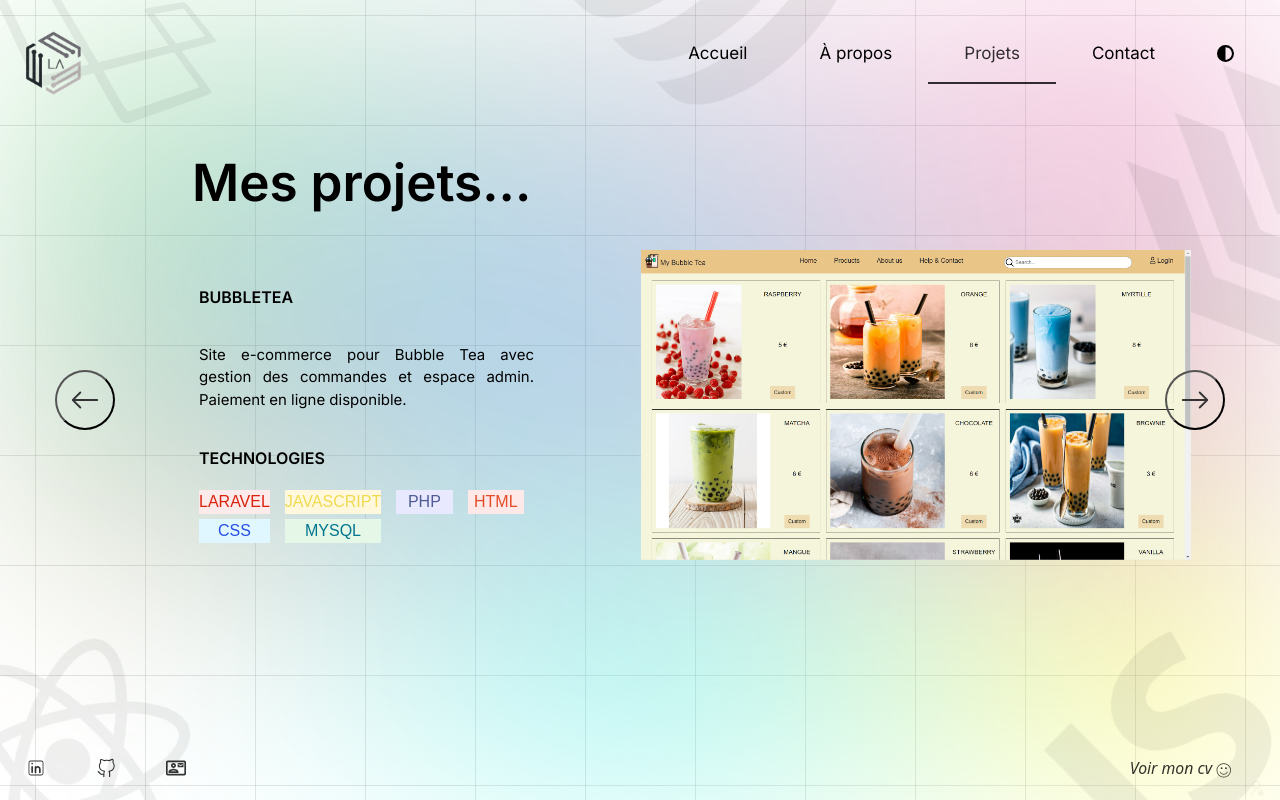
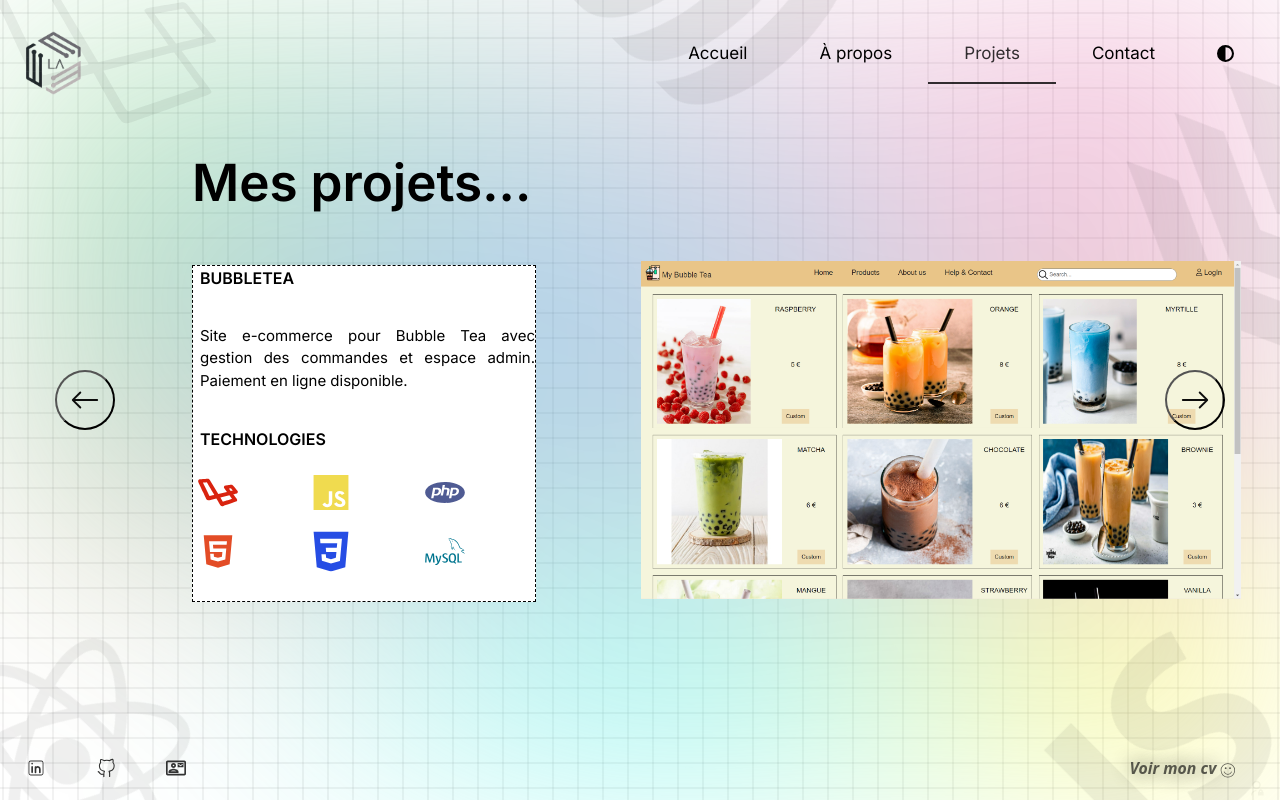
Before and after one commit to Laspales/Site_web, a React (Vite) app in the folder portfolio-wr/: page /projets in a window 1280 px wide. Built offline with nearby package versions, Linux system fonts and the light colour scheme.

Commit message:
show logo and replace name in project

```diff
--- a/portfolio-wr/src/App.css
+++ b/portfolio-wr/src/App.css
@@ -1,4 +1,4 @@
-/* background grillage avec dégardé */
+/* background grillage avec dégradé */
 body::before {
   content: "";
   height: 100vh;
@@ -8,7 +8,7 @@ body::before {
   background:
     linear-gradient(rgba(0, 0, 0, 0.1) 1px, transparent 1px) center,
     linear-gradient(90deg, rgba(0, 0, 0, 0.1) 1px, transparent 1px) center;
-  background-size: 110px 110px;
+  background-size: 25px 25px;
   transition: all 0.5s linear 0s;
 }
 
@@ -31,7 +31,7 @@ body::after {
   opacity: 0.4;
   transform: translateZ(0px);
 }
-/* scrollbar */
+/* Barre de défilement  */
 
 body::-webkit-scrollbar {
   width: 12px; /* largeur de la barre de défilement */
--- a/portfolio-wr/src/Components/Footer-Style.css
+++ b/portfolio-wr/src/Components/Footer-Style.css
@@ -1,12 +1,12 @@
 footer {
     position: fixed;
-    display: flex;
     left: -5%;
     z-index: 999;
     width: 100% !important;
+    height: 60px !important;
     padding: 0px !important;
+    display: flex;
     flex-direction: row !important;
-    height: 60px !important;
     bottom: 0 !important;
 
 }
@@ -29,6 +29,17 @@ footer a {
 footer a:hover{
     color: rgba(0, 0, 0, 0.8);
 }
+@keyframes scintillement {
+  0%, 100% {
+    opacity: 1;
+    text-shadow: 0 0 10px black;
+  }
+  50% {
+    opacity: 0.8;
+    text-shadow: 0 0 20px black;
+  }
+}
+
 #cv {
   position: absolute;
   right: -9%;
@@ -38,7 +49,11 @@ footer a:hover{
                'Segoe UI', Roboto, Oxygen, Ubuntu, Cantarell,
                'Open Sans', 'Helvetica Neue', sans-serif;
   font-style: italic;
+  font-weight: bold;
+
+  animation: scintillement 1s infinite;
 }
+
 #cv a svg {
   font-size: 1.1em;
   vertical-align: middle;
@@ -47,3 +62,20 @@ footer a:hover{
 #cv a{
   font-size: 15px;
 }
+/* Footer lien cv scintillement dark style */
+
+@keyframes scintillementblanc {
+  0%, 100% {
+    opacity: 1;
+    text-shadow: 0 0 10px white;
+  }
+  50% {
+    opacity: 0.8;
+    text-shadow: 0 0 20px white;
+  }
+}
+body.dark .App-Footer #cv{
+    animation: scintillementblanc 1s infinite;
+}
+
+/* note à moi même voir comment forcer pour que l'emoji scintille aussi */
--- a/portfolio-wr/src/Components/Header-Style.css
+++ b/portfolio-wr/src/Components/Header-Style.css
@@ -106,7 +106,6 @@ body.dark .App-Section .circle div{
 body.dark .App-Footer li a, body.dark .Admin-Messages form input, body.dark .Admin-Messages form #mdp{
   color: white;
 }
-
 body.dark .App-Contact #send:hover, body.dark .Admin-Messages form button:hover, body.dark .Admin-Messages #deco:hover{
   color: rgba(0, 0, 0, 0.8);
   background-color: white;
--- a/portfolio-wr/src/Components/cursor.jsx
+++ b/portfolio-wr/src/Components/cursor.jsx
@@ -1,5 +1,6 @@
 import React, { useEffect } from "react";
-import './cursor-style.css'
+import './cursor-style.css';
+
 const Cursor = () => {
   useEffect(() => {
     const cursor = document.querySelector(".cursor");
@@ -28,3 +29,4 @@ const Cursor = () => {
 };
 
 export default Cursor;
+//  j'ai pris ça sur CodePen
--- a/portfolio-wr/src/pages/ProjectCarousel.jsx
+++ b/portfolio-wr/src/pages/ProjectCarousel.jsx
@@ -7,7 +7,7 @@ function ProjectCarousel({ images }) {
   useEffect(() => {
     const timer = setInterval(() => {
       setCurrent((prev) => (prev + 1) % images.length);
-    }, 4000);
+    }, 5000);
     return () => clearInterval(timer);
   }, [images.length]);
 
@@ -18,9 +18,9 @@ function ProjectCarousel({ images }) {
         position: "absolute",
         top: "15%",
         left: "47.3%",
-        width: "550px",
-        height: "400px",
-        overflow: "hidden"
+        width: "600px",
+        height: "450px",
+        overflow: "hidden",
       }}
     >
       <AnimatePresence mode="wait">
--- a/portfolio-wr/src/pages/Projets.jsx
+++ b/portfolio-wr/src/pages/Projets.jsx
@@ -1,35 +1,51 @@
 import React, { useState } from "react";
 import { BsArrowLeft, BsArrowRight } from "react-icons/bs";
 import { motion, AnimatePresence } from "framer-motion";
+import { AiFillHtml5 } from "react-icons/ai";
+import { SiCss3, SiPhp, SiTypescript, SiMysql, SiSocketdotio } from "react-icons/si";
+import { IoLogoJavascript, IoLogoLaravel } from "react-icons/io5";
+import { RiNodejsLine } from "react-icons/ri";
 import ProjectCarousel from "./ProjectCarousel";
 import "./pages-css/Projets-Style.css";
 
-// Liste des projets à afficher dans le portfolio.
-// Chaque projet contient un nom, une description, les technologies utilisées et un tableau d'images.
+// Styles personnalisés pour chaque techno
 const technologyStyles = {
-    html: { backgroundColor: "#ffe8e8", color: "#e34c26" },
-    css: { backgroundColor: "#e0f7ff", color: "#264de4" },
-    javascript: { backgroundColor: "#fff8dc", color: "#f0db4f" },
-    php: { backgroundColor: "#e8e8ff", color: "#4f5b93" },
-    laravel: { backgroundColor: "#fcebea", color: "#d9230f" },
-    mysql: { backgroundColor: "#e5f7e7", color: "#00758f" },
-    nodejs: { backgroundColor: "#e6ffe6", color: "#3c873a" },
-    socketio: { backgroundColor: "#f4f4f4", color: "#010101" },
-    typescript: { backgroundColor: "#f0f8ff", color: "#3178c6" }
+    html: { color: "#e34c26" },
+    css: { color: "#264de4" },
+    javascript: { color: "#f0db4f" },
+    php: { color: "#4f5b93" },
+    laravel: { color: "#d9230f" },
+    mysql: { color: "#00758f" },
+    nodejs: { color: "#3c873a" },
+    socketio: { color: "#010101" },
+    typescript: { color: "#3178c6" }
 };
+
+// Icônes associées à chaque techno
+const technologyIcons = {
+    html: <AiFillHtml5 />,
+    css: <SiCss3 />,
+    javascript: <IoLogoJavascript />,
+    php: <SiPhp />,
+    laravel: <IoLogoLaravel />,
+    nodejs: <RiNodejsLine />,
+    typescript: <SiTypescript />,
+    mysql: <SiMysql />,
+    socketio: <SiSocketdotio />
+};
+
+// Normalisation des noms + styles
 const normalizeTechnologies = (techList) =>
     techList.map((tech) => {
-        const name = tech.name || tech; // déjà un objet ou une string
-        const key = name.toLowerCase().replace(/\s/g, "").replace(/\./g, "");
-
+        const name = tech.name || tech;
+        const key = name.toLowerCase().replace(/\./g, "");
         return {
             name,
-            style: technologyStyles[key] || {
-                backgroundColor: "#f0f0f0",
-                color: "#000"
-            }
+            key,
+            style: technologyStyles[key] || { color: "#000" }
         };
     });
+
 const projects = [
     {
         name: "bubbletea",
@@ -54,7 +70,11 @@ const projects = [
     },
     {
         name: "irc",
-        description: "Chat en temps réel avec salons, notifications et gestion des utilisateurs connectés.",
+        description: (
+            <>
+                Chat en temps réel avec salons, notifications et gestion des utilisateurs connectés.
+            </>
+        ),
         technologies: normalizeTechnologies([
             "NodeJS", "JavaScript", "HTML", "CSS", "Socket.io"
         ]),
@@ -67,7 +87,11 @@ const projects = [
     },
     {
         name: "premier portfolio",
-        description: "Portfolio dynamique avec formulaire de contact et présentation de projets.",
+        description: (
+            <>
+                Portfolio dynamique avec formulaire de contact et présentation de projets.
+            </>
+        ),
         technologies: normalizeTechnologies([
             "HTML", "CSS", "Laravel", "PHP", "MySQL"
         ]),
@@ -80,7 +104,11 @@ const projects = [
     },
     {
         name: "my hyrule castle",
-        description: "Mini-jeu web d’exploration avec graphismes rétro.",
+        description: (
+            <>
+                Mini-jeu web d’exploration avec graphismes rétro, inspiré du RPG Zelda.
+            </>
+        ),
         technologies: normalizeTechnologies([
             "TypeScript", "NodeJS"
         ]),
@@ -93,11 +121,8 @@ const projects = [
 ];
 
 function Projets() {
-    // currentIndex gère l'index du projet actuellement affiché
     const [currentIndex, setCurrentIndex] = useState(0);
 
-    // Fonction de navigation pour passer au projet suivant ou précédent
-    // Utilise un modulo pour boucler sur la liste des projets
     const handleNav = (direction) => {
         setCurrentIndex((prev) =>
             direction === "next"
@@ -106,15 +131,12 @@ function Projets() {
         );
     };
 
-    // Récupère le projet courant à afficher
     const currentProject = projects[currentIndex];
 
     return (
         <div className="App-Projets">
-            {/* Titre principal de la page */}
             <h1>Mes projets...</h1>
 
-            {/* Animation de transition entre les projets avec framer-motion */}
             <AnimatePresence mode="wait">
                 <motion.div
                     key={currentProject.name}
@@ -124,43 +146,58 @@ function Projets() {
                     transition={{ duration: 0.02 }}
                     className="conteneur-slider"
                 >
-                    {/* Description et technologies du projet courant */}
                     <div className="description">
                         <span className="titre">{currentProject.name}</span>
                         <p className="desc">{currentProject.description}</p>
                         <span className="titre">technologies</span>
                         <ul className="techno">
                             {currentProject.technologies.map((tech, index) => {
-                                const isStyled = typeof tech === "object" && tech.name && tech.style;
-
+                                const Icon = technologyIcons[tech.key];
                                 return (
                                     <li
                                         key={index}
                                         className="tec"
                                         style={{
-                                            ...(isStyled ? tech.style : {}),
-                                            fontFamily: "sans-serif"
+                                            ...tech.style,
+                                            display: "flex",
+                                            alignItems: "center",
+                                            gap: "8px",
+                                            fontSize: "2.25rem",
+                                            listStyle: "none"
                                         }}
-
                                     >
-                                      {isStyled ? tech.name : tech}
+                                        <motion.li
+                                            initial={{ scale: 1 }}
+                                            animate={{
+                                                scale: [1, 1.2, 1],
+                                            }}
+                                            transition={{
+                                                duration: 2,
+                                                repeat: Infinity,
+                                                repeatType: "loop",
+                                                ease: "easeInOut"
+                                            }}
+                                        >
+                                            {Icon && <span>{Icon}</span>}
+                                        </motion.li>
                                     </li>
                                 );
-
                             })}
                         </ul>
                     </div>
-                    {/* Carousel d'images du projet courant */}
                     <div className="projet-image">
                         <ProjectCarousel images={currentProject.images} />
                     </div>
                 </motion.div>
             </AnimatePresence>
 
-            {/* Flèches de navigation pour changer de projet */}
             <div className="nav-arrows">
-                <button className="prev" onClick={() => handleNav("prev")}> <BsArrowLeft /> </button>
-                <button className="next" onClick={() => handleNav("next")}> <BsArrowRight /> </button>
+                <button className="prev" onClick={() => handleNav("prev")}>
+                    <BsArrowLeft />
+                </button>
+                <button className="next" onClick={() => handleNav("next")}>
+                    <BsArrowRight />
+                </button>
             </div>
         </div>
     );
--- a/portfolio-wr/src/pages/pages-css/Projets-Style.css
+++ b/portfolio-wr/src/pages/pages-css/Projets-Style.css
@@ -11,11 +11,15 @@
     padding-top: 40px;
 }
 .description{
+    position:relative;
+    top: -5%;
     display: flex;
     flex-direction: column;
     width: 335px;
-    height: 400px;
+    height: 335px;
     padding-left: 7px;
+    border: 1px dashed;
+    background-color: white;
 }
 .description .titre{
     font-size: 1em;
@@ -30,19 +34,18 @@
 }
 .techno{
     display: grid;
-    grid-template-columns: repeat(4, 1fr);
+    grid-template-columns: repeat(3, 1fr);
     gap: 5px;
     margin: 0;
     padding: 0;
 
 }
 
-.techno .tec{
-    text-transform:  uppercase;
-    display: inline-block;
-    text-align: center;
-    margin: 0 10px 0 0;
-}
+/* .techno .tec{
+    display: flex;
+    align-items: center;
+    justify-content: center;
+} */
 
 /*boutons prev et next*/
 .prev,
@@ -57,7 +60,7 @@
     align-items: center;
     justify-content: center;
     border-radius: 50%;
-    color: #333;
+    color: rgba(0, 0, 0, 0.95);
     font-size: 30px;
     background-color: rgba(0, 0, 0, 0);
     transition: background-color 0.6s ease;
```
Also changed, not shown: portfolio-wr/src/Components/Footer.jsx (+5 -3 lines). Lines whose indentation alone changed are shown as unchanged.
